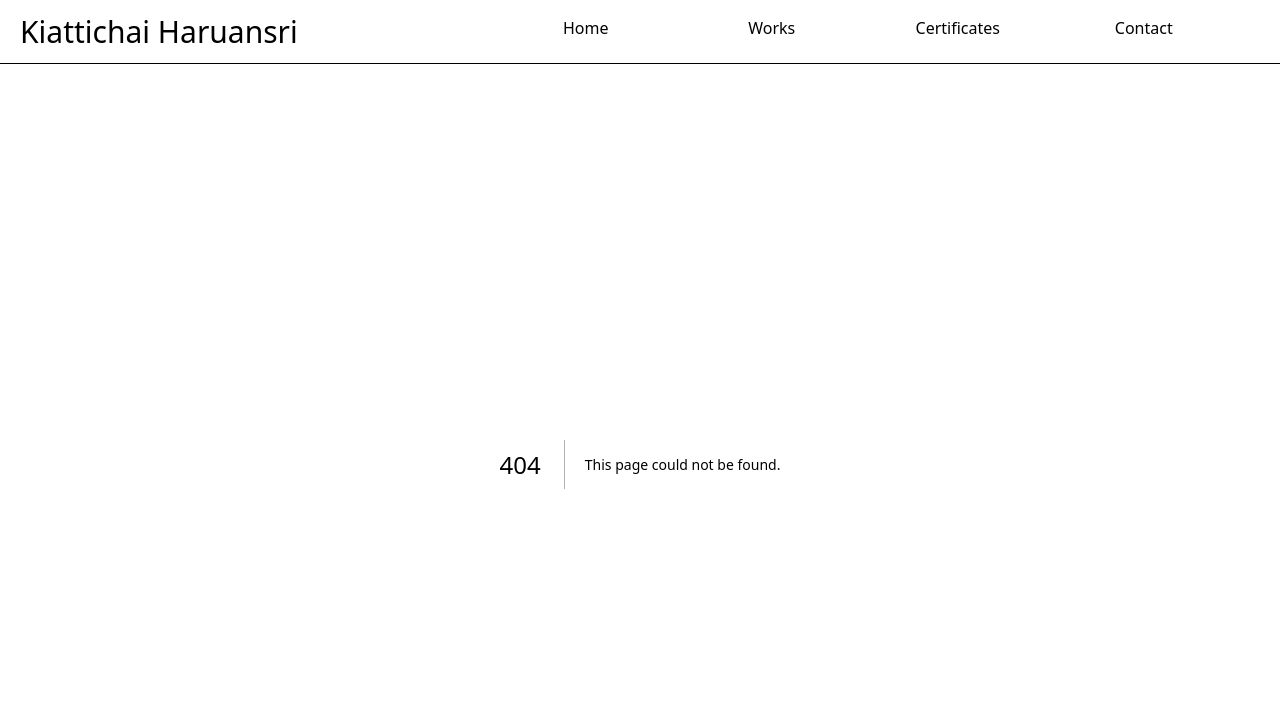
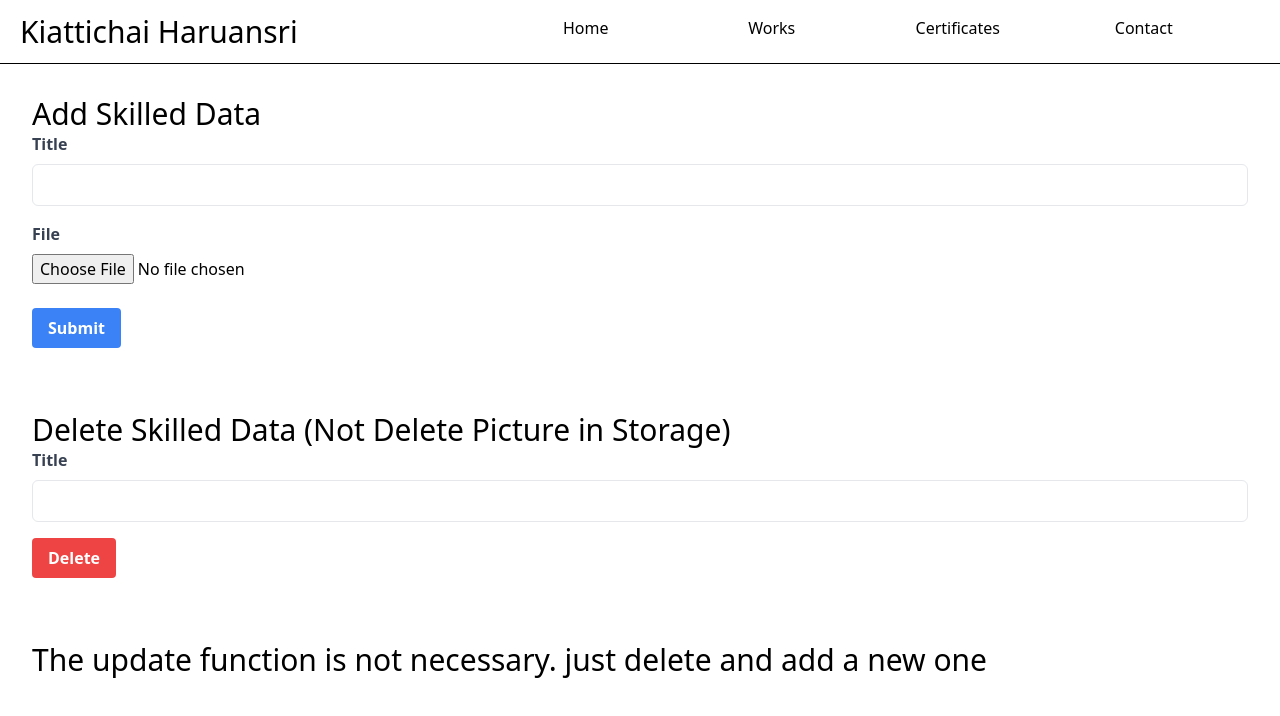
Before and after one commit to kiattichai-haruansri/my_portfolio, a Next.js app: page /admin/SkilledForm in a window 1280 px wide. Before the commit this address had no page. Shown: the top 716 px of the page. Built offline with nearby package versions, Linux system fonts and the light colour scheme.

Commit message:
Skilled Admin Update

```diff
--- a/src/components/Slide.jsx
+++ /dev/null
@@ -1,37 +0,0 @@
-import React, { useState, useEffect } from 'react';
-import { db } from '@/confic/firebase';
-import { getDocs, collection } from 'firebase/firestore';
-import { Slideshow } from 'react-slideshow-image';
-import 'react-slideshow-image/dist/styles.css';
-
-const SkilledSlideshow = () => {
-  const [skilledData, setSkilledData] = useState([]);
-
-  useEffect(() => {
-    const fetchData = async () => {
-      const snapshot = await getDocs(collection(db, 'Skilled'));
-      const data = snapshot.docs.map((doc) => ({ ...doc.data(), id: doc.id }));
-      setSkilledData(data);
-    };
-    fetchData();
-  }, []);
-
-  return (
-    <div className="slide-container">
-      <Slideshow
-        autoplay={true}
-        transitionDuration={1000}
-        indicators={true}
-        arrows={false}
-      >
-        {skilledData.map((item) => (
-          <div className="each-slide" key={item.id}>
-            <div style={{ backgroundImage: `url(${item.url})` }}></div>
-          </div>
-        ))}
-      </Slideshow>
-    </div>
-  );
-};
-
-export default SkilledSlideshow;
--- a/src/pages/admin/Skilled.jsx
+++ /dev/null
@@ -1,15 +0,0 @@
-import React from 'react'
-
-function Skilled() {
-  return (
-    <div>
-        <form>
-            <input type="text" placeholder="skill name"/>
-            <input type="file" id="file"/>
-            <button>Upload</button>
-        </form>
-    </div>
-  )
-}
-
-export default Skilled
--- /dev/null
+++ b/src/pages/admin/SkilledForm.jsx
@@ -0,0 +1,143 @@
+import { useState } from "react";
+import {
+  ref,
+  uploadBytesResumable,
+  getDownloadURL,
+} from "firebase/storage";
+import {
+  collection,
+  addDoc,
+  query,
+  where,
+  getDocs,
+  deleteDoc,
+} from "firebase/firestore";
+
+import { db, storage } from "@/confic/firebase";
+
+export default function UploadForm() {
+  const [title, setTitle] = useState("");
+  const [file, setFile] = useState(null);
+  const [progress, setProgress] = useState(0);
+
+  const handleFileChange = (e) => {
+    setFile(e.target.files[0]);
+  };
+
+  const handleSubmit = (e) => {
+    e.preventDefault();
+    if (file === null) {
+      console.log("No file selected");
+      return;
+    }
+
+    const storageRef = ref(storage, `skilled_icon/${file.name.toLowerCase()}`);
+    const uploadTask = uploadBytesResumable(storageRef, file);
+
+    uploadTask.on(
+      "state_changed",
+      (snapshot) => {
+        const progress = Math.round((snapshot.bytesTransferred / snapshot.totalBytes) * 100);
+        setProgress(progress);
+      },
+      (error) => {
+        console.log(error);
+      },
+      () => {
+        getDownloadURL(uploadTask.snapshot.ref).then((url) => {
+          addDoc(collection(db, "Skilled"), {
+            title,
+            pic_url: url,
+          })
+            .then(() => {
+              console.log("Document successfully written!");
+            })
+            .catch((error) => {
+              console.error("Error writing document: ", error);
+            });
+        });
+      }
+    );
+  };
+
+  const [titleD, setTitleD] = useState("");
+
+  const handleSubmitDelete = async (e) => {
+    e.preventDefault();
+    const skilledRef = collection(db, "Skilled");
+    const querySnapshot = await getDocs(query(skilledRef, where("title", "==", titleD)));
+    if (!querySnapshot.empty) {
+      querySnapshot.forEach(async (doc) => {
+        await deleteDoc(doc.ref);
+      });
+      console.log("Delete Success")
+      setTitle("");
+    }
+  };
+
+  return (
+    <div>
+      <div className="p-8 rounded-md">
+        <div className="text-3xl">Add Skilled Data</div>
+        <form onSubmit={handleSubmit}>
+          <div className="mb-4">
+            <label htmlFor="title" className="block text-gray-700 font-bold mb-2">
+              Title
+            </label>
+            <input
+              type="text"
+              name="title"
+              value={title}
+              onChange={(e) => setTitle(e.target.value)}
+              className="w-full border rounded-md p-2"
+            />
+          </div>
+          <div className="mb-4">
+            <label htmlFor="file" className="block text-gray-700 font-bold mb-2">
+              File
+            </label>
+            <input type="file" name="file" onChange={handleFileChange} className="mb-2" />
+            {progress > 0 && progress < 100 && (
+              <div className="bg-blue-200 rounded-full w-full h-2">
+                <div className="bg-blue-500 rounded-full h-2" style={{ width: `${progress}%` }}></div>
+              </div>
+            )}
+          </div>
+          <button
+            type="submit"
+            className="bg-blue-500 hover:bg-blue-700 text-white font-bold py-2 px-4 rounded"
+          >
+            Submit
+          </button>
+        </form>
+      </div>
+
+      <div className=" p-8 rounded-md">
+        <div className="text-3xl">Delete Skilled Data (Not Delete Picture in Storage)</div>
+        <form onSubmit={handleSubmitDelete}>
+          <div className="mb-4">
+            <label htmlFor="title" className="block text-gray-700 font-bold mb-2">
+              Title
+            </label>
+            <input
+              type="text"
+              name="title"
+              value={titleD}
+              onChange={(e) => setTitleD(e.target.value)}
+              className="w-full border rounded-md p-2"
+            />
+          </div>
+          <button
+            type="submit"
+            className="bg-red-500 hover:bg-red-700 text-white font-bold py-2 px-4 rounded"
+          >
+            Delete
+          </button>
+        </form>
+      </div>
+      <div className=" p-8 rounded-md">
+        <div className="text-3xl">The update function is not necessary. just delete and add a new one</div>
+      </div>
+    </div>
+  );
+}
--- a/src/pages/cert.jsx
+++ b/src/pages/cert.jsx
@@ -22,8 +22,8 @@ const works = () => {
           <div className='w-full h-4/5 grid grid-cols-2 md:grid-cols-4 place-items-center'>
             {certItem.map((item) => (
               <div className='flex flex-col w-full h-full p-4 hover:p-0' key={item.id}>
-                <Link href={`/cert/${item.id}`}>
-                  <img src={item.pic_url} alt='projectpic' className='object-cover h-3/5 w-full rounded-xl' />
+                <Link href={`/cert/${item.id}`} className='h-full w-full'>
+                  <img src={item.pic_url} alt='projectpic' className='object-contain h-3/5 w-full rounded-xl' />
                   <div className='h-2/5 w-full flex flex-col items-center justify-center p-2'>
                     <div className='flex text-sm lg:text-lg justify-center items-center h-12 w-full border-y border-solid border-black'>
                       <div className="text-black">View {item.title}</div>
--- a/src/pages/cert/[id].jsx
+++ b/src/pages/cert/[id].jsx
@@ -29,7 +29,7 @@ const Cert = () => {
       <div className='flex flex-col p-4 w-11/12  h-4/5 border border-black border-solid rounded-3xl my-6 lg:my-0'>
         <h1 className='text-2xl md:text-2xl text-center mb-5 md:mb-0 p-1'>Certificate name : {item.title}</h1>
         <div className='flex flex-col lg:flex-row h-[calc(100%_-_36px)] w-full'>
-          <img src={item.pic_url} alt='projectpic' className='object-cover h-full w-full rounded-xl' />
+          <img src={item.pic_url} alt='projectpic' className='object-contain h-full w-full rounded-xl' />
           <div className='p-5 text-base h-full w-full overflow-scroll'>
             <div>{item.content}</div>
             <div className='flex justify-around my-3'>
--- a/src/pages/contact.jsx
+++ b/src/pages/contact.jsx
@@ -17,7 +17,7 @@ const contact = () => {
                 <div className='text-3xl text-center'>Contact me</div>
                 <div className='flex flex-col-reverse lg:flex-row w-full h-[calc(100%_-_36px)]'>
                     <div className='flex-1 flex flex-col'>
-                        <form className='flex flex-col justify-around grow h-[50vh] md:h-auto'>
+                        <form className='flex flex-col justify-around grow h-[50vh] md:h-auto mt-2 md:mt-0'>
                             <div className='h-1/6'>
                                 <div>Your's E-mail</div>
                                 <input type="text" placeholder="E-mail" className='border-b border-black w-full p-1' />
@@ -66,7 +66,7 @@ const contact = () => {
                                 </div>
                                 <div className='flex flex-col mx-2'>
                                     <div className='underline'>Address</div>
-                                    <div>Address here</div>
+                                    <div>923/70ถ ถนนเอกชัย ซอย 30 ตำบลมหาชัย อำเภอเมือง จังหวัดสมุทรสาคร 740000</div>
                                 </div>
                             </div>
                             <iframe src={"https://www.google.com/maps/embed?pb=!1m17!1m12!1m3!1d969.6736291094072!2d100.28809582919239!3d13.554321999404728!2m3!1f0!2f0!3f0!3m2!1i1024!2i768!4f13.1!3m2!1m1!2zMTPCsDMzJzE1LjYiTiAxMDDCsDE3JzE5LjEiRQ!5e0!3m2!1sth!2sth!4v1681317419382!5m2!1sth!2sth"}
--- a/src/pages/works.jsx
+++ b/src/pages/works.jsx
@@ -22,8 +22,8 @@ const works = () => {
           <div className='w-full h-4/5 grid grid-cols-2 md:grid-cols-4 place-items-center'>
             {projectsItems.map((item) => (
               <div className='flex flex-col w-full h-full p-4 hover:p-0' key={item.id}>
-                <Link href={`/works/${item.id}`}>
-                  <img src={item.pic_url} alt='projectpic' className='object-cover h-3/5 w-full rounded-xl' />
+                <Link href={`/works/${item.id}`} className='h-full w-full'>
+                  <img src={item.pic_url} alt='projectpic' className='object-contain h-3/5 w-full rounded-xl' />
                   <div className='h-2/5 w-full flex flex-col items-center justify-center p-2'>
                     <div className='flex text-sm lg:text-lg justify-center items-center h-12 w-full border-y border-solid border-black'>
                       <div className="text-black">View {item.title}</div>
--- a/src/pages/works/[id].jsx
+++ b/src/pages/works/[id].jsx
@@ -29,7 +29,7 @@ const Work = () => {
       <div className='flex flex-col p-4 w-11/12  h-4/5 border border-black border-solid rounded-3xl my-6 lg:my-0'>
         <h1 className='text-2xl md:text-2xl text-center mb-5 md:mb-0 p-1'>Project name : {item.title}</h1>
         <div className='flex flex-col lg:flex-row h-[calc(100%_-_36px)] w-full'>
-          <img src={item.pic_url} alt='projectpic' className='object-cover h-full w-auto rounded-xl' />
+          <img src={item.pic_url} alt='projectpic' className='object-contain h-full w-auto rounded-xl' />
           <div className='p-5 text-base h-full w-full overflow-scroll'>
             <div>{item.content}</div>
             <div className='flex justify-around my-3'>
```
